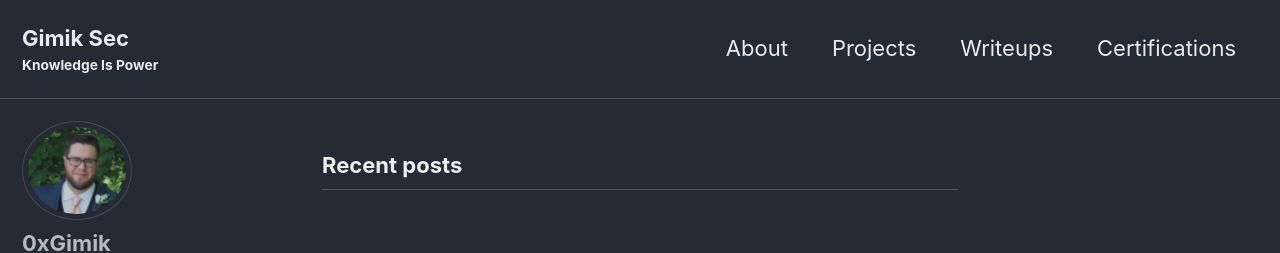
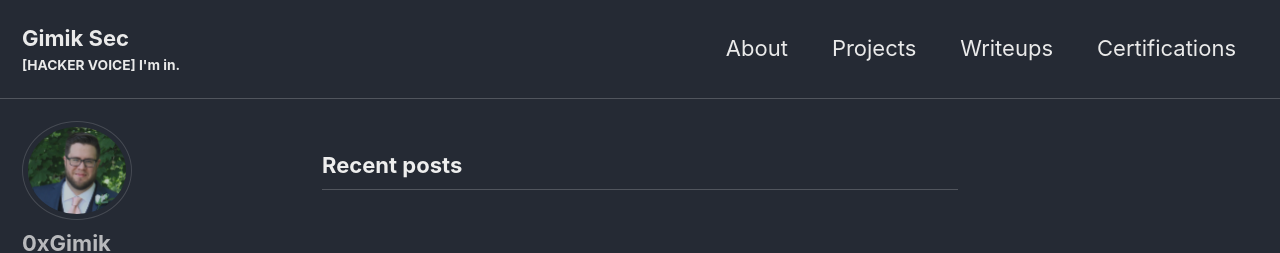
Before and after one commit to mattellquist/gimikbugs.github.io, a Jekyll site: the page built from index.html, in a window 1280 px wide. Shown: the top 253 px of the page. Built offline with Jekyll 4.4.1, drawn with Linux system fonts in a browser that asks for light colours; cached includes are drawn as plain includes; the list of posts is cut into pages by our own code.

Commit message:
changing tag line

```diff
--- a/_config.yml
+++ b/_config.yml
@@ -18,7 +18,7 @@ minimal_mistakes_skin    : "dark" # "air", "aqua", "contrast", "dark", "dirt", "
 locale                   : "en-US"
 title                    : "Gimik Sec"
 title_separator          : "-"
-subtitle                 : "Knowledge Is Power" # site tagline that appears below site title in masthead
+subtitle                 : "[HACKER VOICE] I'm in." # site tagline that appears below site title in masthead
 name                     : "Gimik Sec"
 description              : "Project Portfolio"
 url                      : # the base hostname & protocol for your site e.g. "https://mmistakes.github.io"
```
